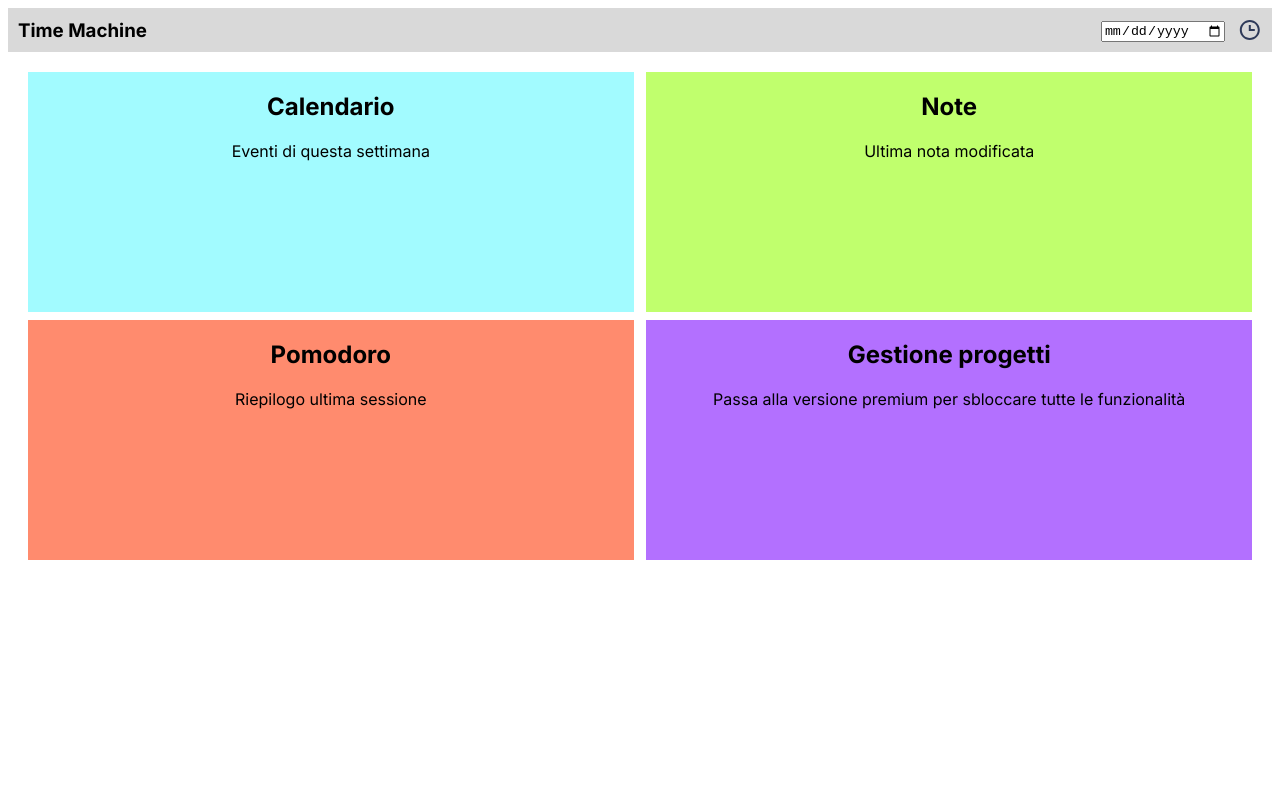
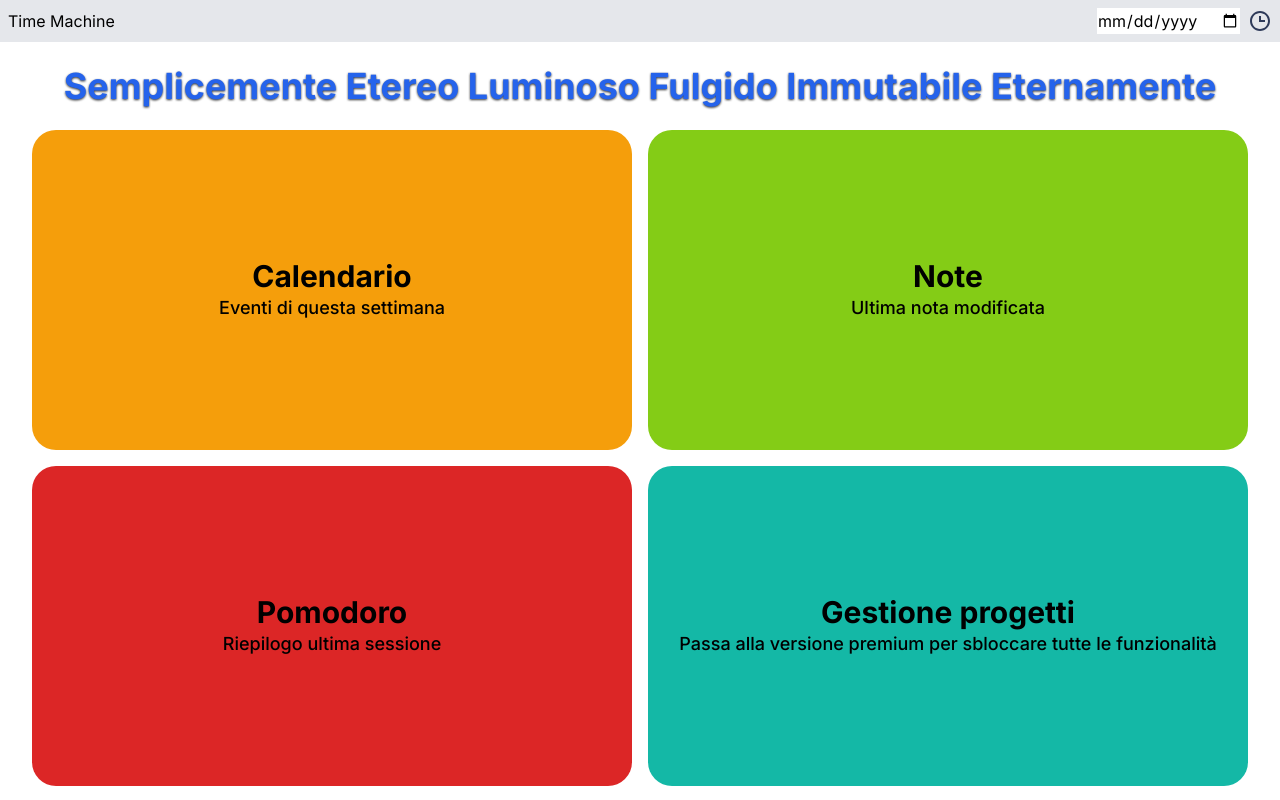
Before and after one commit to ufilme/Semplicemente-Etereo-Luminoso-Fulgido-Immutabile-Eternamente, a Next.js app in the folder selfie/: page / in a window 1280 px wide. Built offline with nearby package versions, Linux system fonts and the light colour scheme.

Commit message:
refactor: css -> tailwind; add: pagine delle app

```diff
--- a/selfie/app/components/TimeMachine.tsx
+++ b/selfie/app/components/TimeMachine.tsx
@@ -15,11 +15,11 @@ export function TimeMachine() {
   }
 
   return (
-    <div id="tm" onClick={activateTimeMachine} className={state}>
+    <div className={state + " bg-gray-200 flex justify-between items-center p-2"} id="tm">
       <h3 id="tm-header">Time Machine</h3>
-      <div>
-        <input type="date" title="tm-calendar" />
-        <TMClock />
+      <div className="flex justify-around items-center">
+        <input className="mr-2" type="date" title="tm-calendar" />
+        <div onClick={activateTimeMachine}><TMClock /></div>
       </div>
     </div>
   );
--- a/selfie/app/components/ViewPreview.tsx
+++ b/selfie/app/components/ViewPreview.tsx
@@ -1,9 +1,27 @@
+import PropTypes from 'prop-types'
+
 export function ViewPreview(props) {
 
   return (
-    <div className="home-view" id={props.id}>
-        <h2>{props.title}</h2>
-        <p>{props.p}</p>
+    <div className= {props.viewbg + " " + props.hoverbg + " home-view w-full h-full mb-6 flex flex-col justify-center items-center rounded-3xl"} id={props.id}>
+        <h2 className="text-3xl font-bold">{props.title}</h2>
+        <p className="text-lg font-medium">{props.p}</p>
     </div>
   );
 }
+
+ViewPreview.propTypes = {
+  viewbg: PropTypes.string,
+  hoverbg: PropTypes.string,
+  id: PropTypes.string,
+  title: PropTypes.string,
+  p: PropTypes.string,
+}
+
+ViewPreview.defaultProps = {
+  viewbg: "bg-gray-500",
+  hoverbg: "bg-gray-600",
+  id: "default-id",
+  title: "Title",
+  p: "Paragraph",
+}
--- a/selfie/app/home.css
+++ /dev/null
@@ -1,28 +0,0 @@
-.home {
-    display: grid;
-    column-gap: 1vw;
-    row-gap: 1vh;
-    grid-template-columns: 1fr 1fr;
-    padding: 20px 20px 0px 20px;
-}
-
-.home-view {
-    height: 30vh;
-    text-align: center;
-}
-
-#calendar.home-view {
-    background-color: rgba(118, 250, 255, 0.678);
-}
-
-#notes.home-view {
-    background-color: rgba(182, 255, 86, 0.863);
-}
-
-#tomato.home-view {
-    background-color: rgba(255, 100, 61, 0.747);
-}
-
-#projects.home-view {
-    background-color: rgba(165, 86, 255, 0.842);
-}
--- a/selfie/app/page.tsx
+++ b/selfie/app/page.tsx
@@ -1,11 +1,14 @@
-import "./home.css";
 import { ViewPreview } from "@/app/components/ViewPreview";
+import Link from 'next/link'
 
 export default function Home() {
-  return <div className="home">
-      <ViewPreview id="calendar" title="Calendario" p="Eventi di questa settimana"/>
-      <ViewPreview id="notes" title="Note" p="Ultima nota modificata"/>
-      <ViewPreview id="tomato" title="Pomodoro" p="Riepilogo ultima sessione"/>
-      <ViewPreview id="projects" title="Gestione progetti" p="Passa alla versione premium per sbloccare tutte le funzionalità"/>
-    </div>;
+  return <div>
+      <h1 className="mt-6 text-center text-4xl font-bold text-blue-600 drop-shadow-[0_1.2px_1.2px_rgba(0,0,0,0.8)]">Semplicemente Etereo Luminoso Fulgido Immutabile Eternamente</h1>
+      <div className="home grid grid-cols-2 gap-4 mt-6 mx-8 h-[82vh]">
+        <Link href="/calendario"><ViewPreview viewbg="bg-amber-500" hoverbg="hover:bg-amber-600" id="calendar" title="Calendario" p="Eventi di questa settimana"/></Link>
+        <Link href="/note"><ViewPreview viewbg="bg-lime-500" hoverbg="hover:bg-lime-600" id="notes" title="Note" p="Ultima nota modificata"/></Link>
+        <Link href="/pomodoro"><ViewPreview viewbg="bg-red-600" hoverbg="hover:bg-red-700" id="tomato" title="Pomodoro" p="Riepilogo ultima sessione"/></Link>
+        <Link href="/progetti"><ViewPreview viewbg="bg-teal-500" hoverbg="hover:bg-teal-600" id="projects" title="Gestione progetti" p="Passa alla versione premium per sbloccare tutte le funzionalità"/></Link>
+      </div>
+    </div>
 }
```
Also changed, not shown: selfie/app/global.css (+8 -0 lines).
